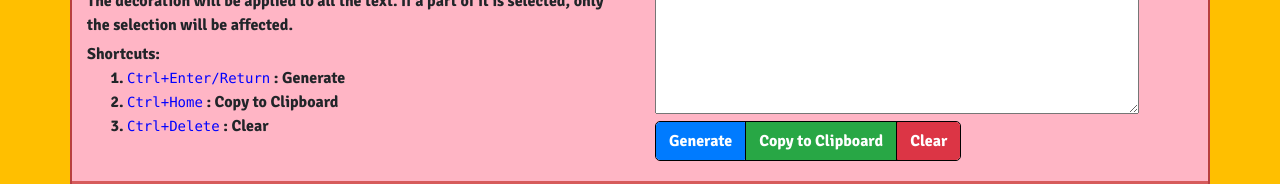
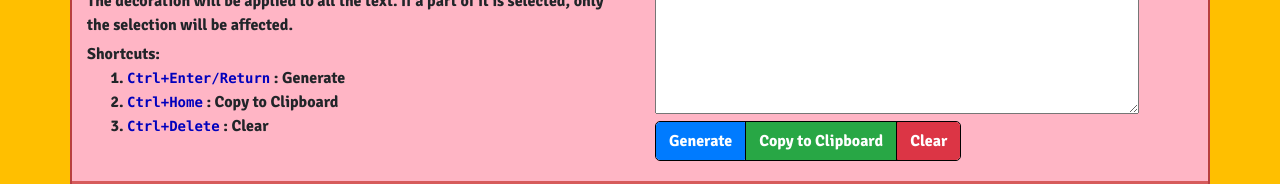
Before and after one commit to paramsiddharth/textdec, a plain HTML site: page index.html in a window 1280 px wide. Shown: the part 340-524 px from the top of the page. Drawn offline with Linux system fonts and the light colour scheme.

Commit message:
Improve visibility of <code> blocks

```diff
--- a/req/primary.css
+++ b/req/primary.css
@@ -96,7 +96,8 @@ a {
 }
 
 #decorDescription code {
-    color: blue;
+    color: rgb(0, 0, 189);
+    font-weight: bold;
 }
 
 #decorDescription p {
```
